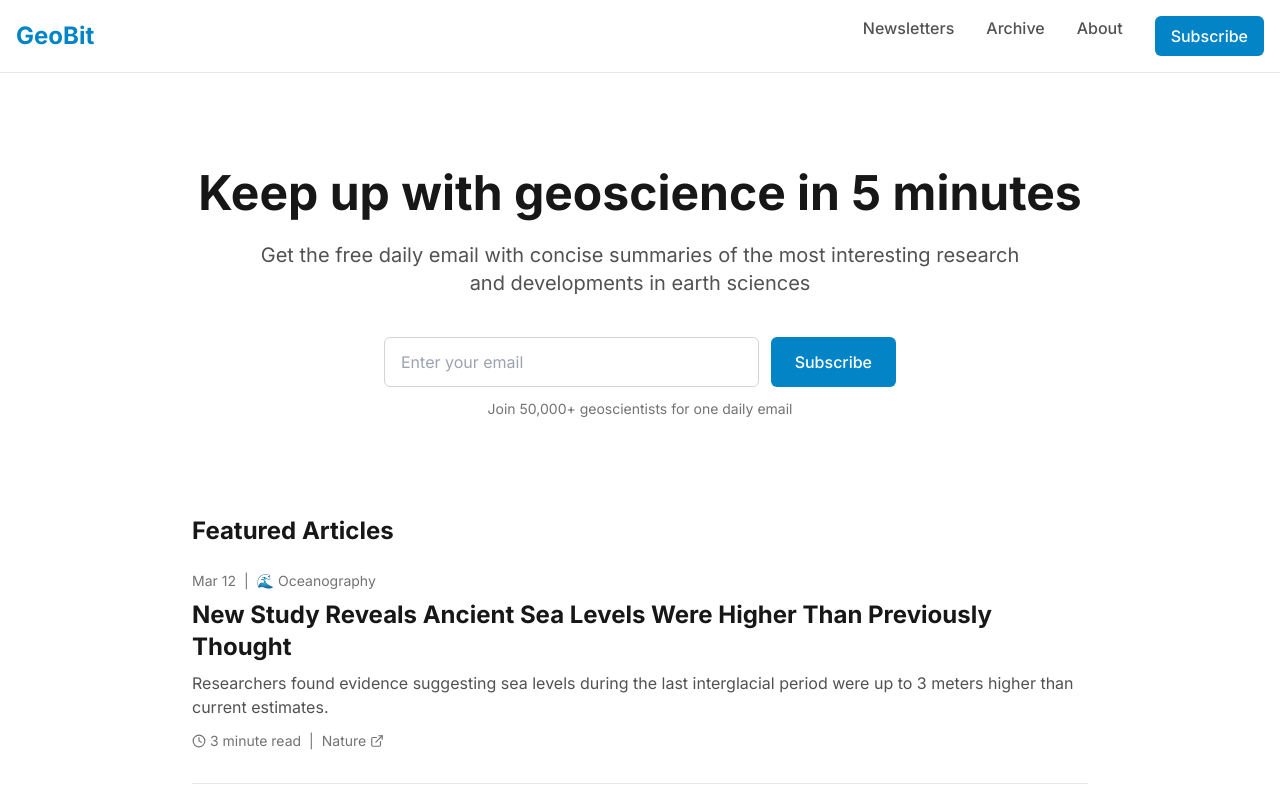
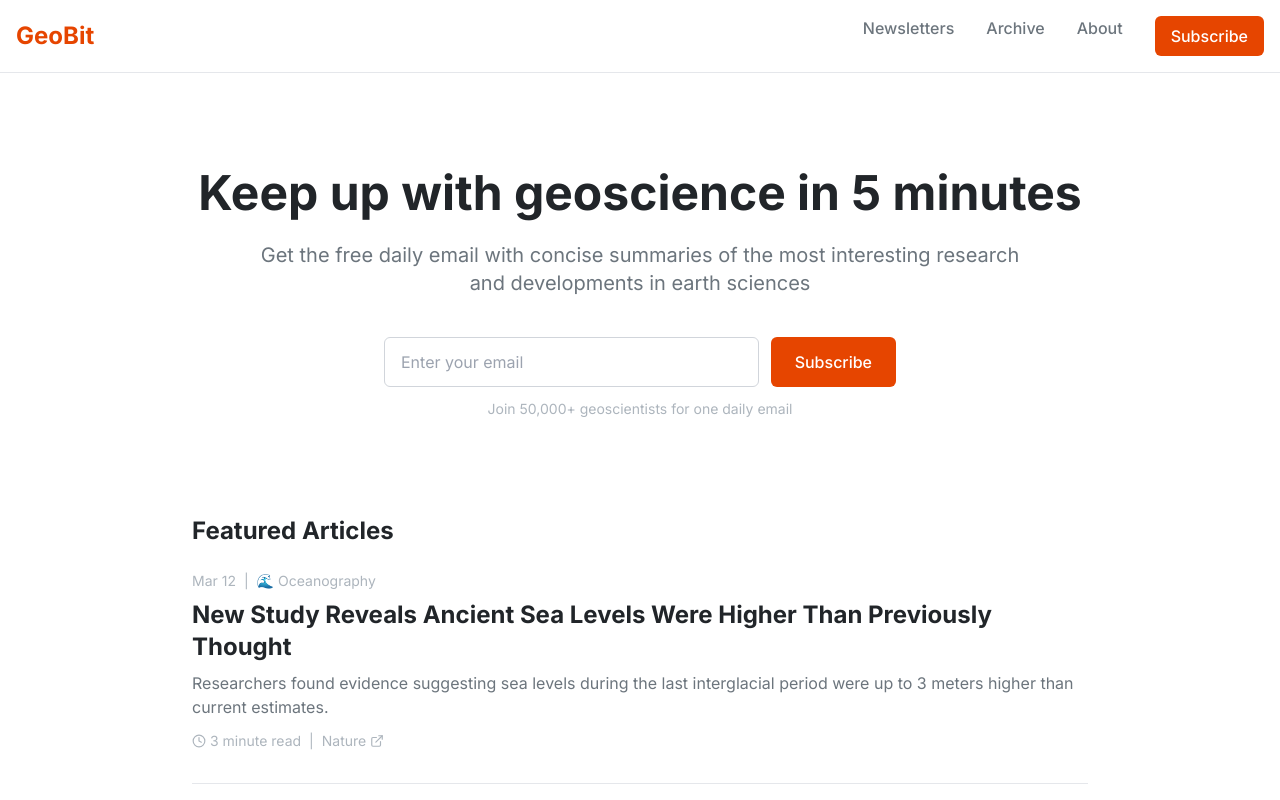
Before and after one commit to szilarddenes/geobit, a Next.js app: page / in a window 1280 px wide. Shown: the top 800 px of the page. Built offline with nearby package versions, Linux system fonts and the light colour scheme; no server answers.

Commit message:
Update tailwind config with Diadora Bright Delivery color scheme

```diff
--- a/tailwind.config.js
+++ b/tailwind.config.js
@@ -9,51 +9,119 @@ module.exports = {
     extend: {
       colors: {
         primary: {
-          50: '#f0f9ff',
-          100: '#e0f2fe',
-          200: '#bae6fd',
-          300: '#7dd3fc',
-          400: '#38bdf8',
-          500: '#0ea5e9',
-          600: '#0284c7',
-          700: '#0369a1',
-          800: '#075985',
-          900: '#0c4a6e',
+          DEFAULT: '#FF4D00',
+          50: '#FFEFE6',
+          100: '#FFDBC6',
+          200: '#FFB999',
+          300: '#FF966C',
+          400: '#FF723F',
+          500: '#FF4D00', // Diadora bright orange-red
+          600: '#E64500',
+          700: '#CC3E00',
+          800: '#B33600',
+          900: '#992E00',
+        },
+        secondary: {
+          DEFAULT: '#001F3F',
+          50: '#E6ECFF',
+          100: '#CCD9FF',
+          200: '#99B3FF',
+          300: '#668CFF',
+          400: '#3366FF',
+          500: '#001F3F', // Diadora deep navy blue
+          600: '#001C39',
+          700: '#001933',
+          800: '#00162D',
+          900: '#001226',
+        },
+        accent: {
+          DEFAULT: '#FFCC00',
+          50: '#FFFCE6',
+          100: '#FFF8CC',
+          200: '#FFF099',
+          300: '#FFE866',
+          400: '#FFDF33',
+          500: '#FFCC00', // Diadora bright yellow accent
+          600: '#E6B800',
+          700: '#CCA300',
+          800: '#B38F00',
+          900: '#997A00',
         },
         neutral: {
-          50: '#fafafa',
-          100: '#f5f5f5',
-          200: '#e5e5e5',
-          300: '#d4d4d4',
-          400: '#a3a3a3',
-          500: '#737373',
-          600: '#525252',
-          700: '#404040',
-          800: '#262626',
-          900: '#171717',
+          50: '#F8F9FA',
+          100: '#F1F3F5',
+          200: '#E9ECEF',
+          300: '#DEE2E6',
+          400: '#CED4DA',
+          500: '#ADB5BD',
+          600: '#6C757D',
+          700: '#495057',
+          800: '#343A40',
+          900: '#212529',
         },
       },
       fontFamily: {
         sans: [
-          'Inter',
+          'Helvetica Neue',
+          'Helvetica',
+          'Arial',
           'ui-sans-serif',
           'system-ui',
           '-apple-system',
           'BlinkMacSystemFont',
           'Segoe UI',
           'Roboto',
-          'Helvetica Neue',
-          'Arial',
           'sans-serif',
         ],
+        heading: [
+          'Square721',
+          'Arial Black',
+          'Arial Bold',
+          'Helvetica Bold',
+          'Impact',
+          'sans-serif',
+        ],
+      },
+      fontSize: {
+        '2xs': '0.625rem',
+        '7xl': '5rem',
+        '8xl': '6rem',
+        '9xl': '7rem',
+      },
+      letterSpacing: {
+        tightest: '-.075em',
+        tighter: '-.05em',
+        tight: '-.025em',
+        normal: '0',
+        wide: '.025em',
+        wider: '.05em',
+        widest: '.1em',
+        'extra-wide': '.25em',
+      },
+      lineHeight: {
+        'extra-tight': '1.1',
+        'extra-loose': '2.5',
       },
       spacing: {
         '72': '18rem',
         '84': '21rem',
         '96': '24rem',
+        '1/2': '50%',
+        '1/3': '33.333333%',
+        '2/3': '66.666667%',
+        '1/4': '25%',
+        '3/4': '75%',
       },
       maxWidth: {
         '8xl': '88rem',
+        '9xl': '96rem',
+      },
+      borderRadius: {
+        'xl': '1rem',
+        '2xl': '2rem',
+      },
+      transitionDuration: {
+        '2000': '2000ms',
       },
     },
   },
```
